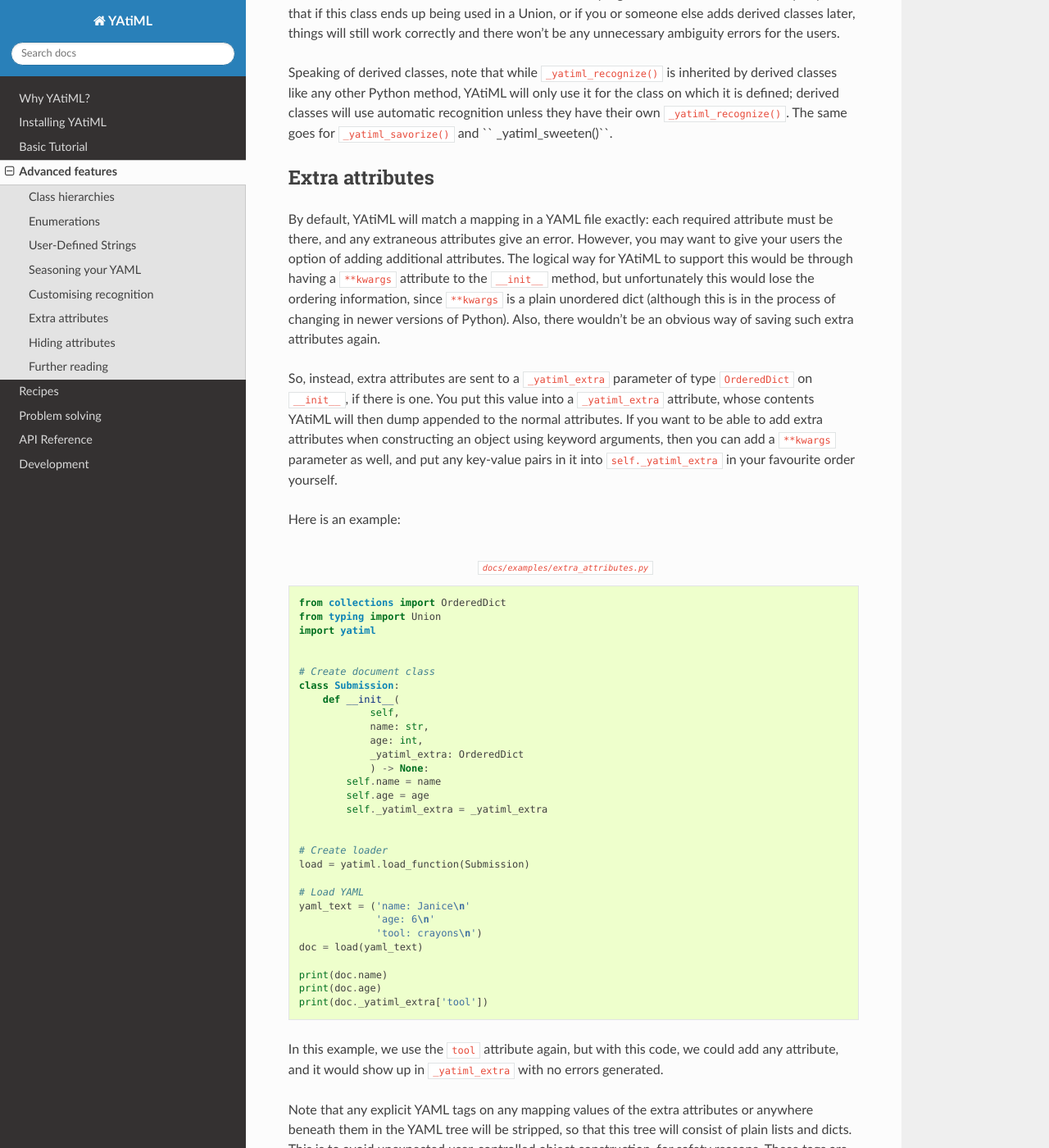
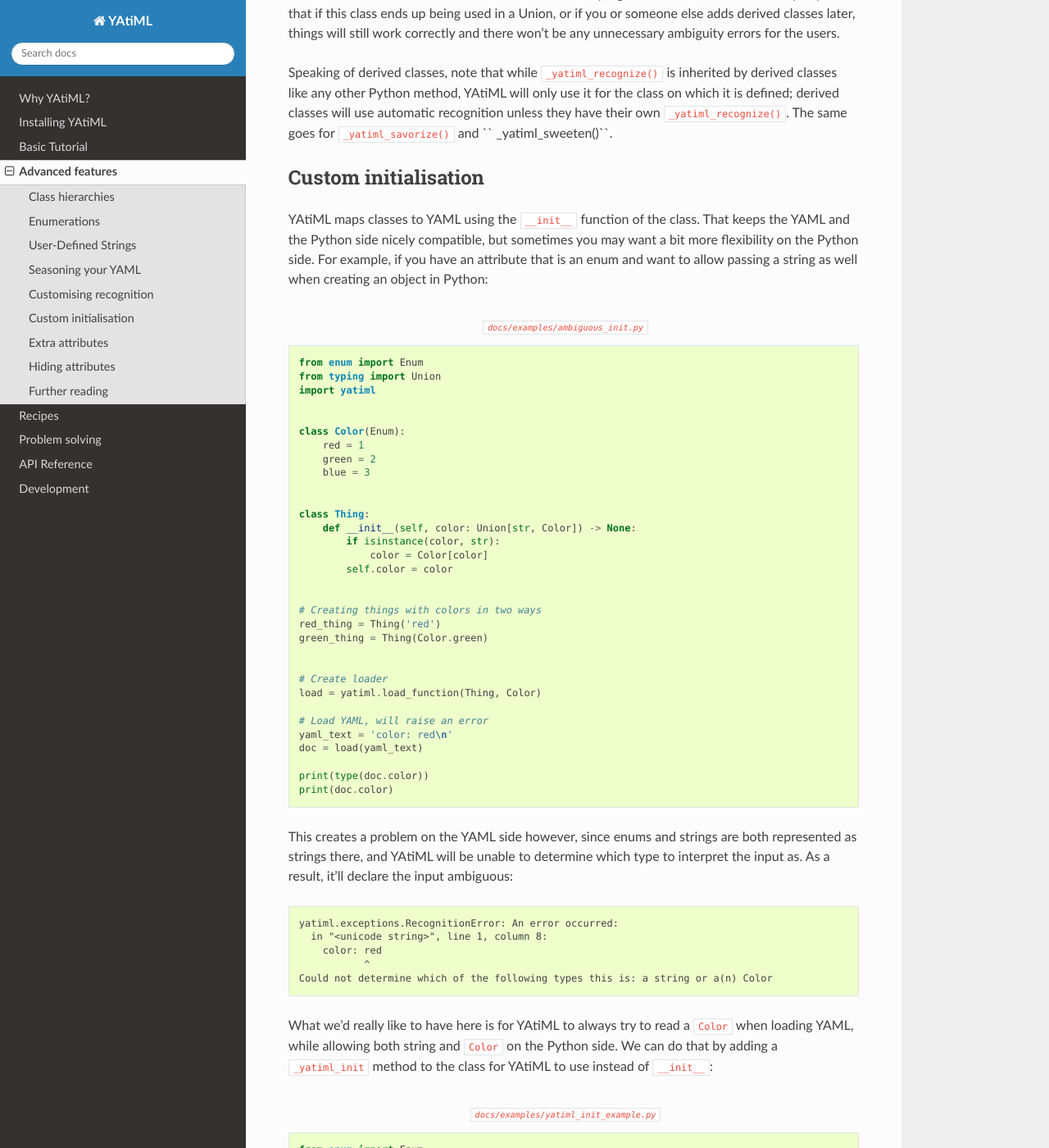
Before and after one commit to yatiml/yatiml, a Sphinx documentation site: the page built from docs/advanced_features.rst, in a window 1280 px wide and 1400 px high, scrolled down 9877 px. Shown: the whole window at 82% size. Built offline with Sphinx 7.4.7 and the Read the Docs theme 3.1.0, drawn with Linux system fonts in a browser that asks for light colours; some of the changed text lies outside the part shown.

Commit message:
Add _yatiml_init() (#29)

```diff
--- a/docs/advanced_features.rst
+++ b/docs/advanced_features.rst
@@ -265,6 +265,45 @@ it for the class on which it is defined; derived classes will use automatic
 recognition unless they have their own ``_yatiml_recognize()``. The same goes
 for ``_yatiml_savorize()`` and `` _yatiml_sweeten()``.
 
+Custom initialisation
+---------------------
+
+YAtiML maps classes to YAML using the ``__init__`` function of the class. That
+keeps the YAML and the Python side nicely compatible, but sometimes you may want
+a bit more flexibility on the Python side. For example, if you have an attribute
+that is an enum and want to allow passing a string as well when creating an
+object in Python:
+
+.. literalinclude:: examples/ambiguous_init.py
+  :caption: ``docs/examples/ambiguous_init.py``
+  :language: python
+
+This creates a problem on the YAML side however, since enums and strings are
+both represented as strings there, and YAtiML will be unable to determine which
+type to interpret the input as. As a result, it'll declare the input ambiguous:
+
+.. code-block:: none
+
+  yatiml.exceptions.RecognitionError: An error occurred:
+    in "<unicode string>", line 1, column 8:
+      color: red
+             ^
+  Could not determine which of the following types this is: a string or a(n) Color
+
+What we'd really like to have here is for YAtiML to always try to read a
+``Color`` when loading YAML, while allowing both string and ``Color`` on the
+Python side. We can do that by adding a ``_yatiml_init`` method to the class for
+YAtiML to use instead of ``__init__``:
+
+.. literalinclude:: examples/yatiml_init_example.py
+  :caption: ``docs/examples/yatiml_init_example.py``
+  :language: python
+
+
+Note that ``_yatiml_init`` needs to be a ``@staticmethod``, as a result there is
+no ``self`` argument, and that Python requires you to use a string when naming
+the return type.
+
 Extra attributes
 ----------------
 
--- /dev/null
+++ b/docs/examples/ambiguous_init.py
@@ -0,0 +1,32 @@
+from enum import Enum
+from typing import Union
+import yatiml
+
+
+class Color(Enum):
+    red = 1
+    green = 2
+    blue = 3
+
+
+class Thing:
+    def __init__(self, color: Union[str, Color]) -> None:
+        if isinstance(color, str):
+            color = Color[color]
+        self.color = color
+
+
+# Creating things with colors in two ways
+red_thing = Thing('red')
+green_thing = Thing(Color.green)
+
+
+# Create loader
+load = yatiml.load_function(Thing, Color)
+
+# Load YAML, will raise an error
+yaml_text = 'color: red\n'
+doc = load(yaml_text)
+
+print(type(doc.color))
+print(doc.color)
--- /dev/null
+++ b/docs/examples/flexible_class.py
@@ -0,0 +1,32 @@
+from enum import Enum
+from typing import Union
+import yatiml
+
+
+class Color(Enum):
+    red = 1
+    green = 2
+    blue = 3
+
+
+class Thing:
+    def __init__(self, color: Union[str, Color]) -> None:
+        if isinstance(color, str):
+            color = Color[color]
+        self.color = color
+
+
+# Creating things with colors in two ways
+thing1 = Thing('red')
+thing2 = Thing(Color.green)
+
+
+# Create loader
+load = yatiml.load_function(Thing, Color)
+
+# Load YAML
+yaml_text = 'color: red\n'
+doc = load(yaml_text)
+
+print(type(doc.attr))
+print(doc.attr)
--- /dev/null
+++ b/docs/examples/yatiml_init_example.py
@@ -0,0 +1,36 @@
+from enum import Enum
+from typing import Union
+import yatiml
+
+
+class Color(Enum):
+    red = 1
+    green = 2
+    blue = 3
+
+
+class Thing:
+    def __init__(self, color: Union[str, Color]) -> None:
+        if isinstance(color, str):
+            color = Color[color]
+        self.color = color
+
+    @staticmethod
+    def _yatiml_init(color: Color) -> 'Thing':
+        return Thing(color)
+
+
+# Creating things with colors in two ways
+red_thing = Thing('red')
+green_thing = Thing(Color.green)
+
+
+# Create loader
+load = yatiml.load_function(Thing, Color)
+
+# Load YAML
+yaml_text = 'color: red\n'
+doc = load(yaml_text)
+
+print(type(doc.color))
+print(doc.color)
```
Also changed, not shown: 3 other files.
